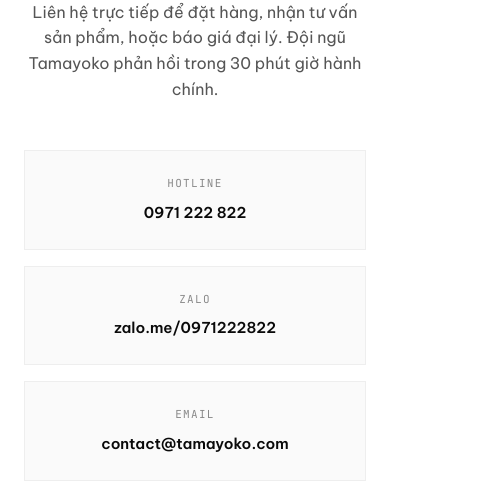
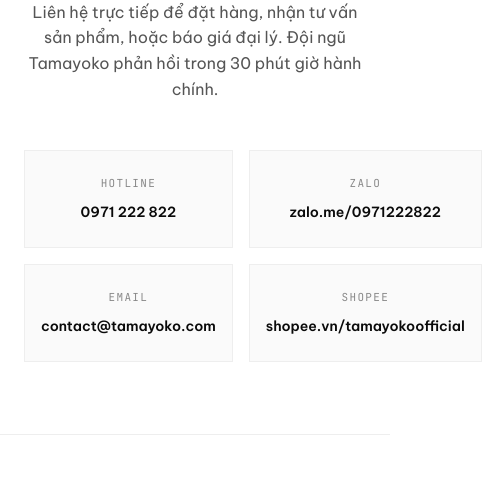
Before and after one commit to vuvantruong1102-lang/tamayoko_web, a plain HTML site: page index.html in a window 390 px wide. Shown: the part 4389-4883 px from the top of the page, 482 px wide, since content can reach past the window. Drawn offline with Linux system fonts and the light colour scheme.

Commit message:
Add files via upload

```diff
--- a/styles.css
+++ b/styles.css
@@ -1,5 +1,5 @@
 /* ============================================
-   Tamayoko — Light theme design system
+   YOKOOL — Light theme design system
    Brand: #DC143B (crimson red)
    Inspired by sharge.com layout, adapted for light theme
    ============================================ */
@@ -1190,7 +1190,7 @@
   letter-spacing: 0.1em;
 }
 
-/* ============ WHY Tamayoko ============ */
+/* ============ WHY YOKOOL ============ */
 .why-section {
   padding: var(--section-padding) 0;
   background: var(--bg-surface);
@@ -1268,6 +1268,11 @@
   border: 1px solid var(--border-subtle);
   text-align: center;
   transition: all 0.3s var(--ease);
+  display: flex;
+  flex-direction: column;
+  justify-content: center;
+  align-items: center;
+  min-height: 96px;
 }
 
 .contact-channel:hover {
@@ -1289,6 +1294,10 @@
   font-weight: 600;
   font-size: 15px;
   color: var(--text-primary);
+  white-space: nowrap;
+  overflow: hidden;
+  text-overflow: ellipsis;
+  max-width: 100%;
 }
 
 .contact-channel:hover .contact-channel-value {
@@ -3666,3 +3675,13 @@
     padding: 0 18px 18px;
   }
 }
+
+/* Mobile: contact-channels stack to 2 columns to avoid cramping */
+@media (max-width: 640px) {
+  .contact-channels {
+    grid-template-columns: repeat(2, 1fr);
+  }
+  .contact-channel-value {
+    font-size: 14px;
+  }
+}
```
